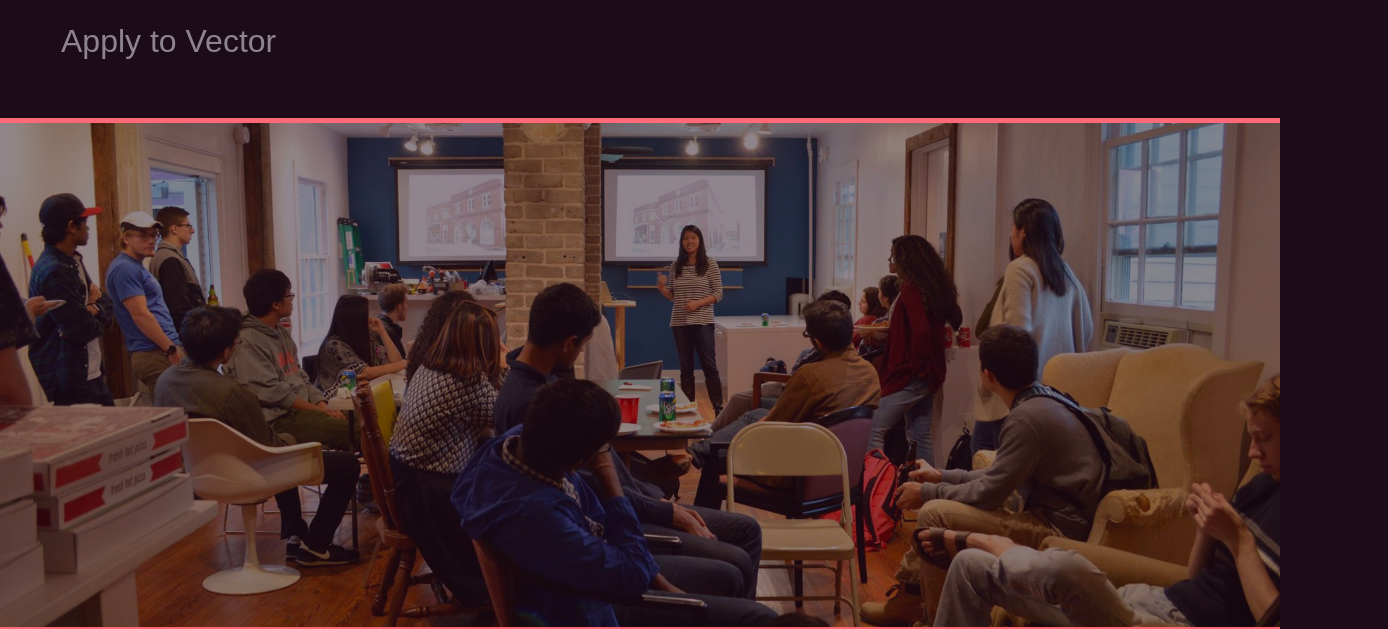
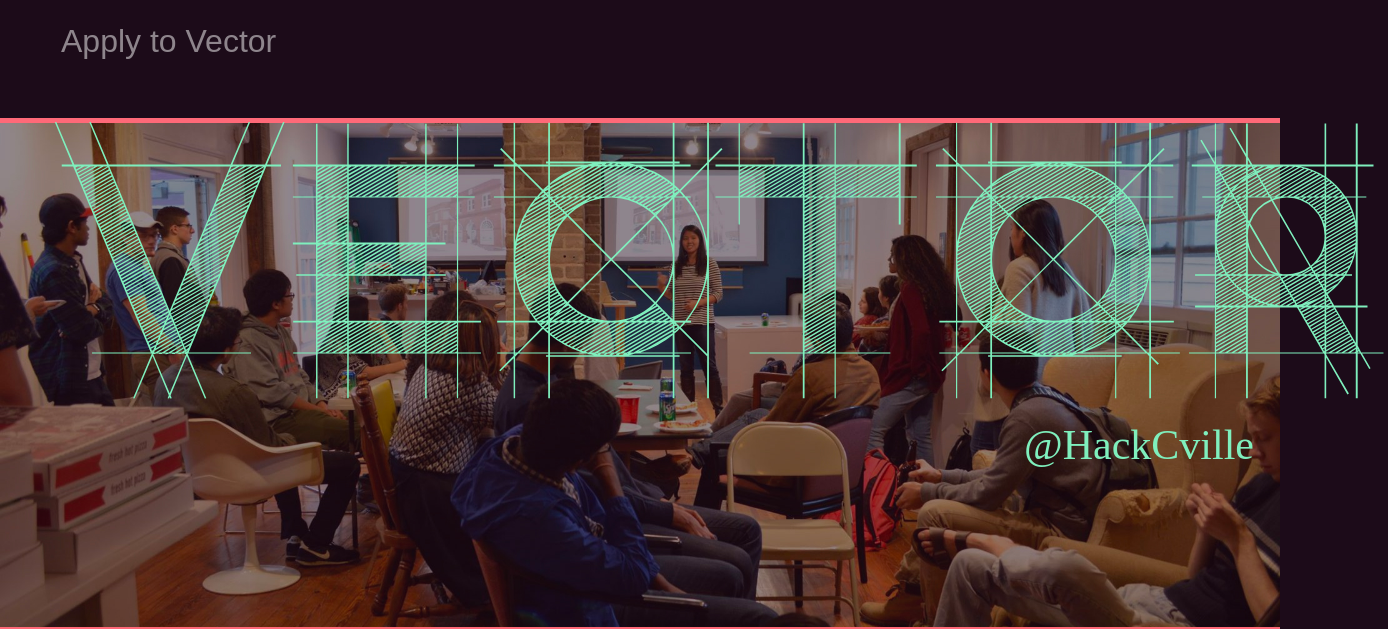
Before and after one commit to leighwinsteadc/vector, a plain HTML site: page index1.html in a window 1280 px wide. Shown: the part 186-815 px from the top of the page, 1388 px wide, since content can reach past the window. Drawn offline with nearby package versions, Linux system fonts and the light colour scheme; a web font is replaced by a local one.

Commit message:
properly positioned header, not responsive yet

```diff
--- a/styles2.css
+++ b/styles2.css
@@ -24,14 +24,24 @@
 	margin: 0;
 	padding: 0;
 }
+.heroimage {
+	position: relative;
+}
 .herotext {
 	font-family: rcdemo;
 	font-size: 300px;
 	color: #7FEFBD;
+	position: absolute;
+	top: 30%;
+	left: 4%;
 }
 .herosubtext {
 	font-family: Marvel;
-	color: #7FEFBD
+	color: #7FEFBD;
+	font-size: 42px;
+	position : absolute;
+	top: 75%;
+	left: 80%;
 }
 .navbar-brand {
 	width: 150px;
```
